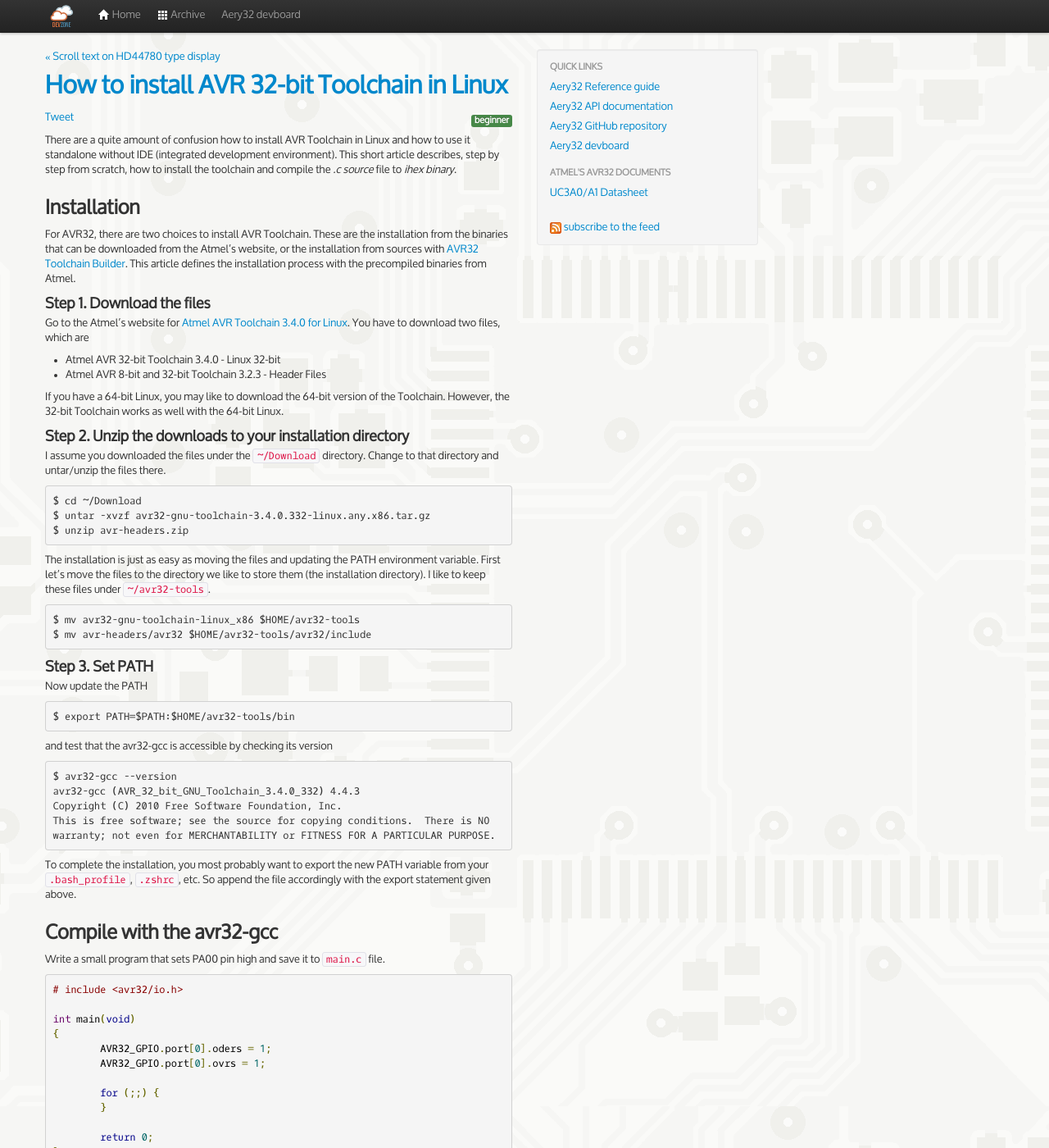
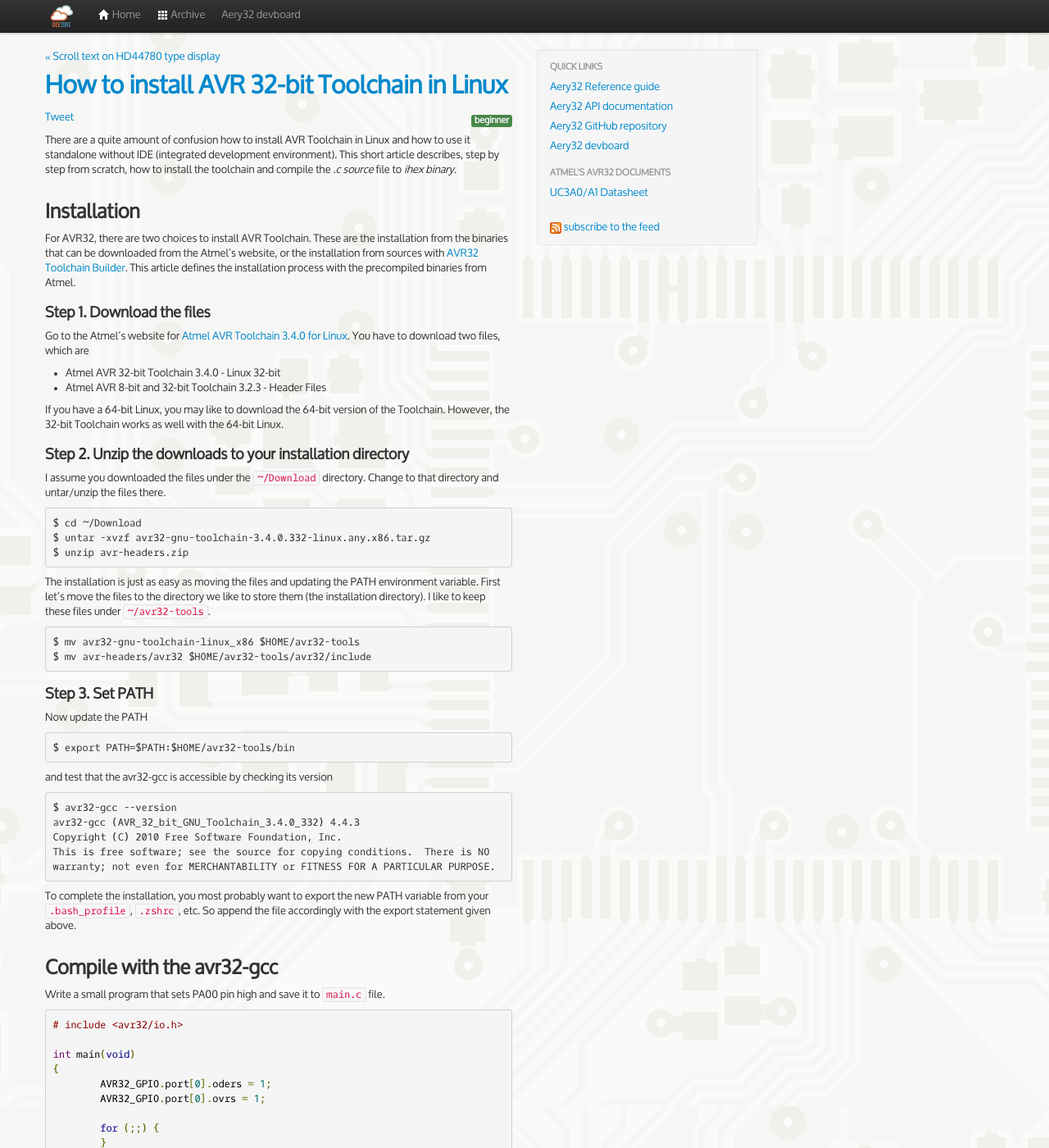
Before and after one commit to aery32/aery32.github.com, a Jekyll site: the page built from _posts/2012-07-06-how-to-install-avr-32-bit-toolchain-in-linux.md, in a window 1280 px wide and 1400 px high. Shown: the whole window at 82% size. Built offline with Jekyll 4.4.1, drawn with Linux system fonts in a browser that asks for light colours; nearby versions of some CDN libraries; Markdown is read by kramdown in place of the engine named in the settings; comment, search, counter and statistics services are not loaded.

Commit message:
Change post header styles

```diff
--- a/assets/css/custom-styles.css
+++ b/assets/css/custom-styles.css
@@ -22,7 +22,10 @@
 }
 
 .post-article h2 {
-	margin: 20px 0 5px;
+	margin: 25px 0 5px;
+}
+.post-article h3 {
+	margin: 15px 0 5px;
 }
 .post-article footer {
 	background-color: #F8F8F8;
```
